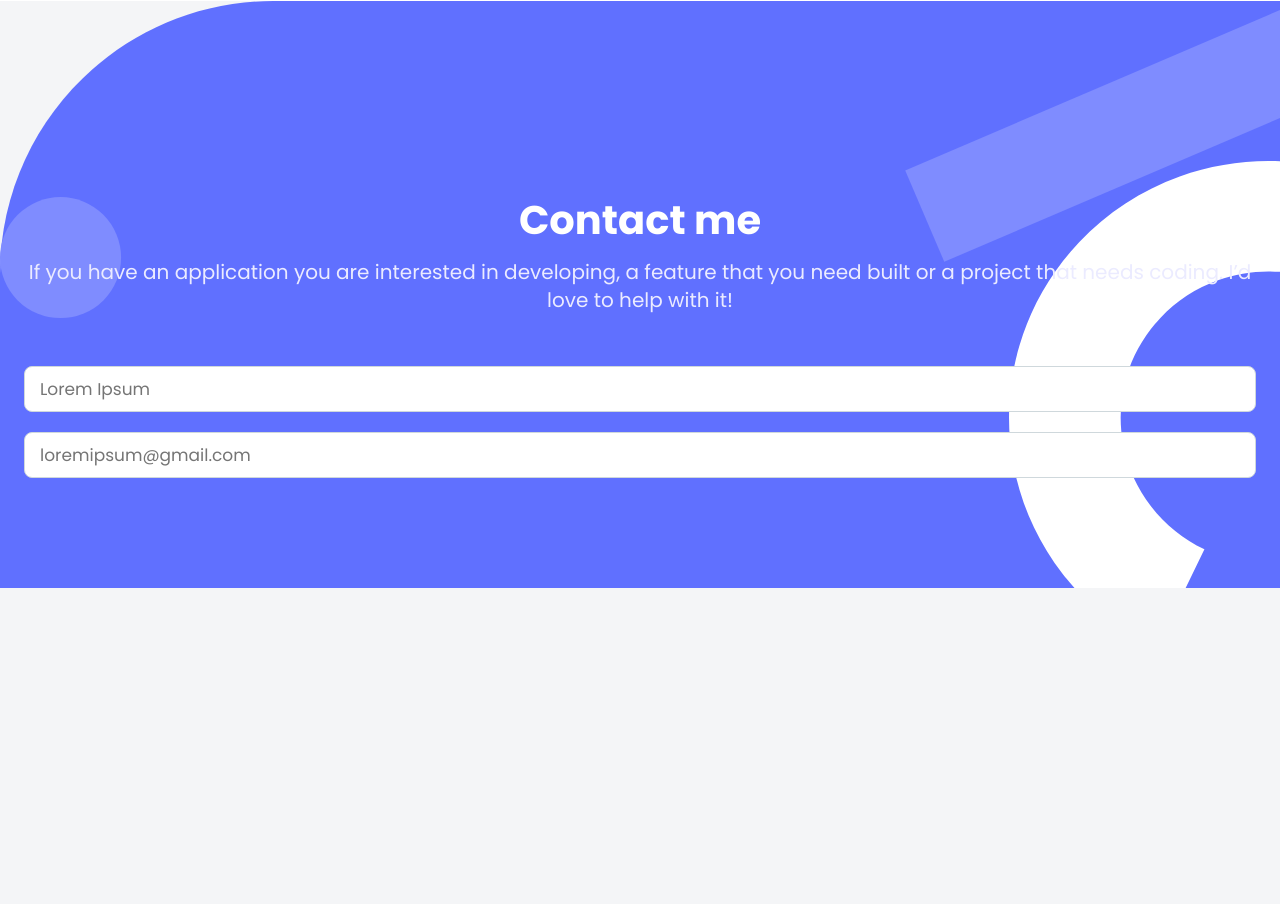
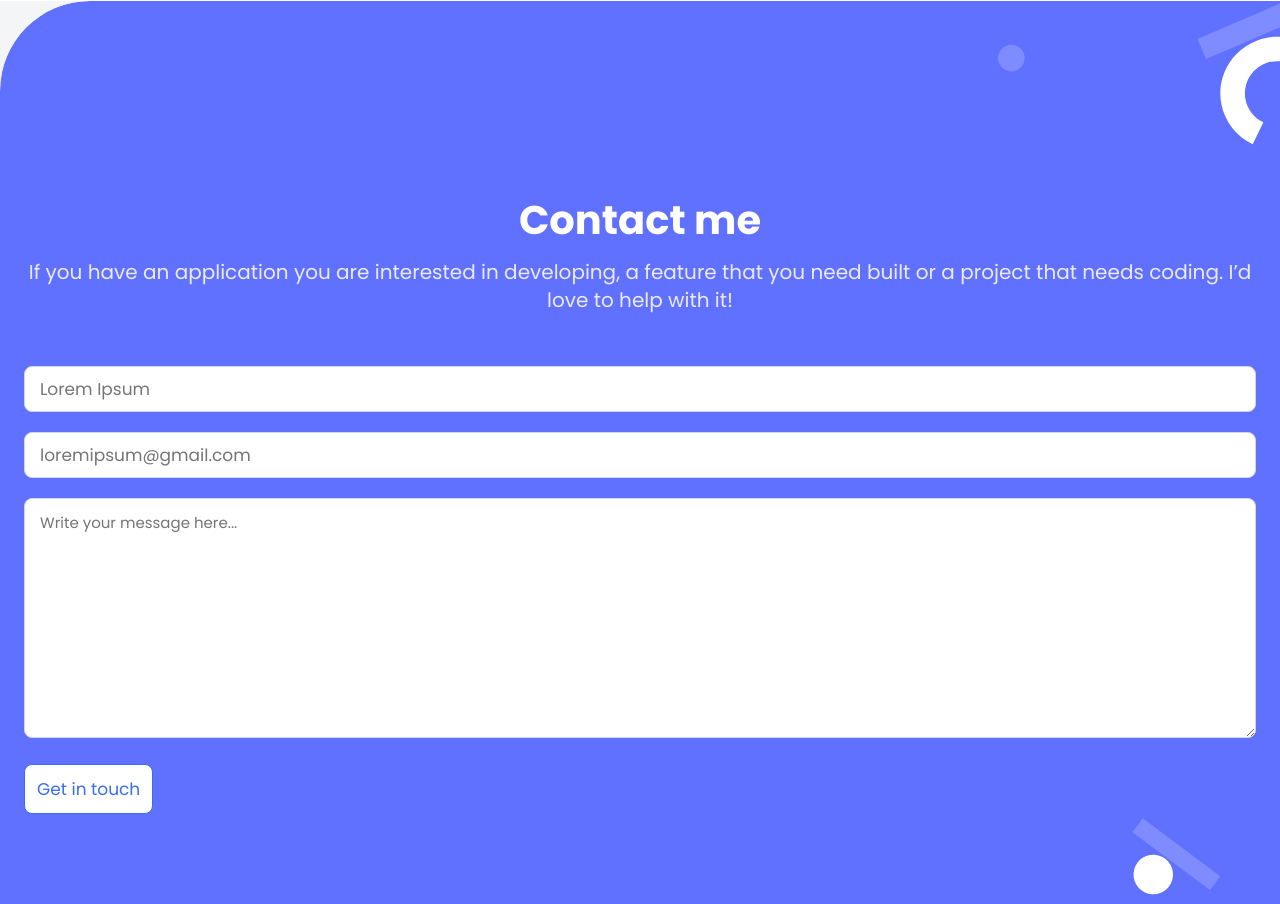
Before and after one commit to GreetyCr/Portfolio_Mobil_Firts, a website: page index.html in a window 1280 px wide. Shown: the part 5519-6423 px from the top of the page. Before the commit the page ends 6107 px from the top, so only its background shows below. Drawn offline with Linux system fonts and the light colour scheme.

Commit message:
Add textarea

```diff
--- a/index.html
+++ b/index.html
@@ -355,6 +355,8 @@
     <form action="" class="contact-me__form">
       <input class="contact-me__form--input" type="text" placeholder="Lorem Ipsum">
       <input class="contact-me__form--input" type="email" placeholder="loremipsum@gmail.com">
+      <textarea class="contact-me__form--textarea" name="message" id="" placeholder="Write your message here..."></textarea>
+      <button class="works__button--element">Get in touch</button>
     </form>
   </section>
 
--- a/styles.css
+++ b/styles.css
@@ -295,7 +295,8 @@ ul {
   border-top-left-radius: 90px;
   background-image: url(./assets/contact\ form\ shapes-mobile.svg),
     url(./assets/Contact\ me.svg);
-  background-size: cover, cover;
+  background-size: contain, cover;
+  background-position: right;
   background-clip: padding-box, padding-box;
   background-repeat: no-repeat, no-repeat;
   display: flex;
@@ -314,7 +315,7 @@ ul {
 }
 
 .contact-me__para {
-  font-family: 'Poppins', sans-serif;
+  font-family: "Poppins", sans-serif;
   font-size: 20px;
   line-height: 28px;
   color: #ebebff;
@@ -322,7 +323,7 @@ ul {
 }
 
 .contact-me__form--input {
-  font-family: 'Poppins', sans-serif;
+  font-family: "Poppins", sans-serif;
   font-weight: 400;
   font-size: 17px;
   line-height: 20px;
@@ -334,3 +335,16 @@ ul {
   margin-bottom: 20px;
   color: #172b4d;
 }
+
+.contact-me__form--textarea {
+  font-family: "Poppins", sans-serif;
+  font-weight: 400;
+  font-size: 15px;
+  line-height: 24px;
+  width: 100%;
+  height: 30vh;
+  border-radius: 8px;
+  border: 1px solid #cfd8dc;
+  padding: 12px 38px 12px 15px;
+  margin-bottom: 22px;
+}
```
